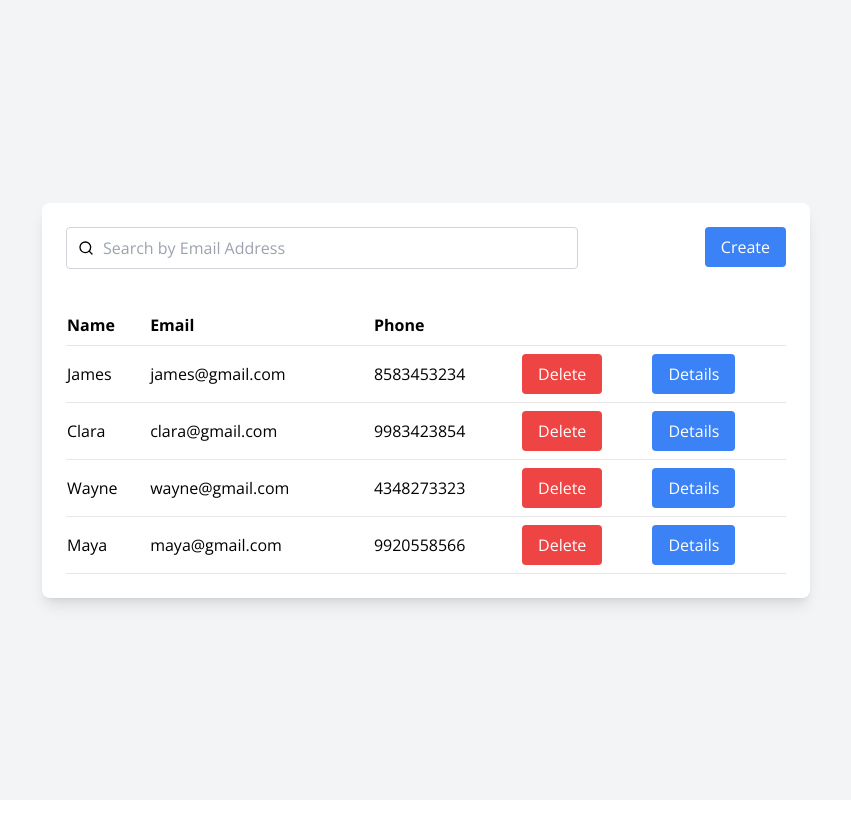
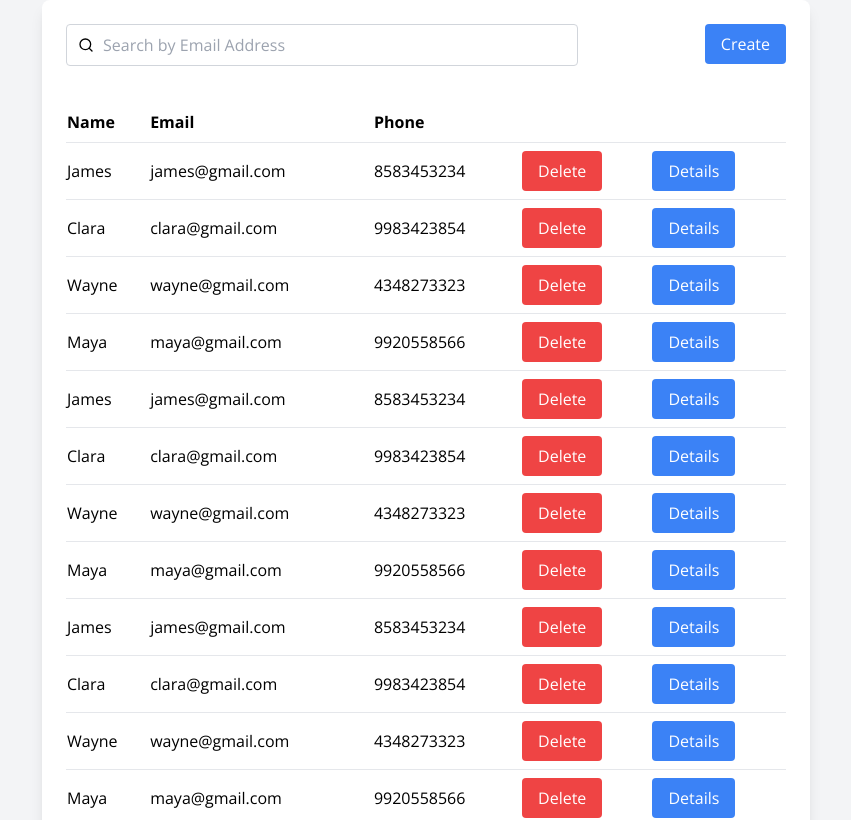
Before and after one commit to damndaniel2000/volgan-contacts, a React (Vite) app: page /contacts in a window 1280 px wide. Shown: the top 820 px of the page, without its empty margins (214-1065 px from the left). Built offline with nearby package versions, Linux system fonts and the light colour scheme.

Commit message:
Deployment Code added

```diff
--- a/package.json
+++ b/package.json
@@ -3,11 +3,14 @@
   "private": true,
   "version": "0.0.0",
   "type": "module",
+  "homepage": "https://damndaniel2000.github.io/volgan-contacts",
   "scripts": {
     "dev": "vite",
     "build": "tsc && vite build",
     "lint": "eslint . --ext ts,tsx --report-unused-disable-directives --max-warnings 0",
-    "preview": "vite preview"
+    "preview": "vite preview",
+     "predeploy" : "npm run build",
+    "deploy" : "gh-pages -d dist"
   },
   "dependencies": {
     "@types/uuid": "^9.0.8",
@@ -27,6 +30,7 @@
     "eslint": "^8.57.0",
     "eslint-plugin-react-hooks": "^4.6.0",
     "eslint-plugin-react-refresh": "^0.4.6",
+    "gh-pages": "^6.1.1",
     "postcss": "^8.4.38",
     "tailwindcss": "^3.4.4",
     "typescript": "^5.2.2",
--- a/src/pages/ContactLists.tsx
+++ b/src/pages/ContactLists.tsx
@@ -8,6 +8,90 @@ import DeleteConfirmationModal from "../components/DeleteConfirmationModal";
 import { v4 as uuidv4 } from "uuid";
 
 const initialContacts: Contact[] = [
+  {
+    id: uuidv4(), // Generate UUID for each initial contact
+    name: "James",
+    email: "james@gmail.com",
+    phone: "8583453234",
+    address: "123 Main St",
+  },
+  {
+    id: uuidv4(),
+    name: "Clara",
+    email: "clara@gmail.com",
+    phone: "9983423854",
+    address: "456 Elm St",
+  },
+  {
+    id: uuidv4(),
+    name: "Wayne",
+    email: "wayne@gmail.com",
+    phone: "4348273323",
+    address: "789 Oak St",
+  },
+  {
+    id: uuidv4(),
+    name: "Maya",
+    email: "maya@gmail.com",
+    phone: "9920558566",
+    address: "101 Pine St",
+  },
+  {
+    id: uuidv4(), // Generate UUID for each initial contact
+    name: "James",
+    email: "james@gmail.com",
+    phone: "8583453234",
+    address: "123 Main St",
+  },
+  {
+    id: uuidv4(),
+    name: "Clara",
+    email: "clara@gmail.com",
+    phone: "9983423854",
+    address: "456 Elm St",
+  },
+  {
+    id: uuidv4(),
+    name: "Wayne",
+    email: "wayne@gmail.com",
+    phone: "4348273323",
+    address: "789 Oak St",
+  },
+  {
+    id: uuidv4(),
+    name: "Maya",
+    email: "maya@gmail.com",
+    phone: "9920558566",
+    address: "101 Pine St",
+  },
+  {
+    id: uuidv4(), // Generate UUID for each initial contact
+    name: "James",
+    email: "james@gmail.com",
+    phone: "8583453234",
+    address: "123 Main St",
+  },
+  {
+    id: uuidv4(),
+    name: "Clara",
+    email: "clara@gmail.com",
+    phone: "9983423854",
+    address: "456 Elm St",
+  },
+  {
+    id: uuidv4(),
+    name: "Wayne",
+    email: "wayne@gmail.com",
+    phone: "4348273323",
+    address: "789 Oak St",
+  },
+  {
+    id: uuidv4(),
+    name: "Maya",
+    email: "maya@gmail.com",
+    phone: "9920558566",
+    address: "101 Pine St",
+  },
   {
     id: uuidv4(), // Generate UUID for each initial contact
     name: "James",
--- a/vite.config.ts
+++ b/vite.config.ts
@@ -4,4 +4,5 @@ import react from '@vitejs/plugin-react-swc'
 // https://vitejs.dev/config/
 export default defineConfig({
   plugins: [react()],
+  base: "/volgan-contacts/"
 })
```
Also changed, not shown: 2 other files (tests, documents, lock files or other folders).
